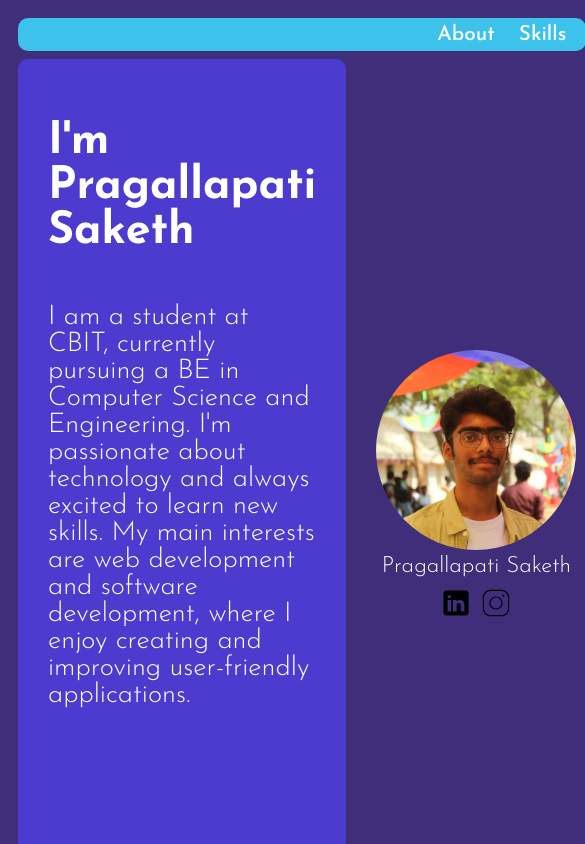
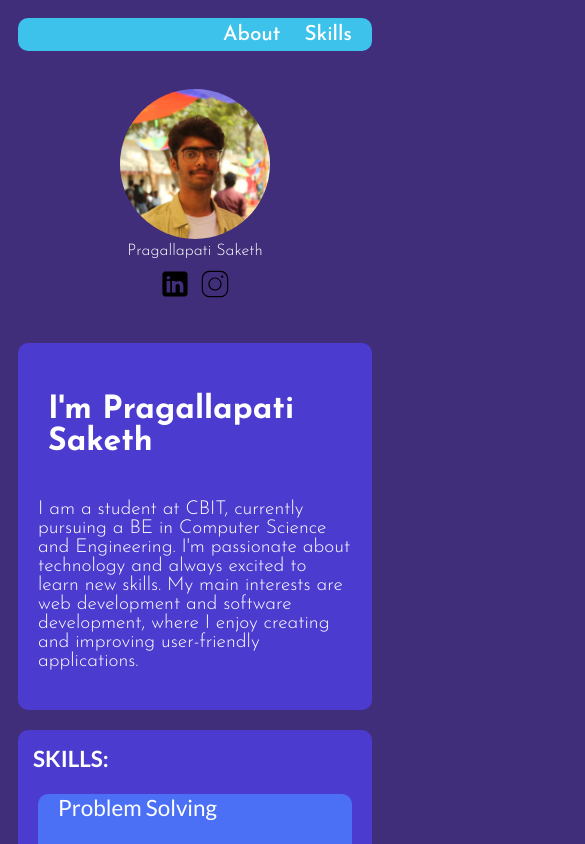
Before and after one commit to sakethpragallapati/Personal-Portfolio-Website, a plain HTML site: page index.html in a window 390 px wide. Shown: the top 844 px of the page, 585 px wide, since content can reach past the window. Drawn offline with Linux system fonts and the light colour scheme.

Commit message:
Update style.css

```diff
--- a/style.css
+++ b/style.css
@@ -125,57 +125,48 @@ p{
     font-style: normal;
     text-align: left;
     padding: 10px;
-    font-size: 1.4rem;
+    font-size: 1.2rem;
     color: white;
 }
 
-@media (max-width: 770px){
-    .container-2{
+@media (max-width: 770px) {
+    .container {
+        grid-template-rows: auto;
+        grid-template-columns: 1fr;
+        grid-template-areas:
+            "card-1"
+            "img-card"
+            "card-2"
+            "card-3";
+    }
+    .container-2 {
         display: block;
     }
-    .one, .two, .three{
+    .one, .two, .three {
         background-color: #4B70F5;
         border-radius: 10px;
-        p{
-            padding-top: 0%;
-        }
-        h3{
-            padding-top: 20px;
-        }
     }
-    .center-div{
+    .center-div {
         display: flex;
         justify-content: center;
         align-items: center;
-        height: 100vh;
+        height: auto;
     }
-    .about-small{
-        font-size: 1.7rem;
+    .about-small {
+        font-size: 1.2rem;
+    }
+    p {
+        font-size: 1rem;
+        padding: 10px;
+    }
+    #about {
+        font-size: 1rem;
+        padding: 10px;
+    }
+    .img-card img {
+        height: 150px;
+    }
+    .pfp {
+        font-size: 1.2rem;
     }
 }
-
-@media (min-width:601px), (min-height: 962px) and (max-width:1280px), (max-height: 800px){
-    #navbar{
-        display: flex;
-        flex-direction: row;
-        justify-content: flex-start;
-        height: 80%;
-        align-items: center;
-    }
-    #navbar a{
-        padding-right: 0%;
-        margin-left: 20px;
-    }
-}
-
-@media (min-width:360px), (min-height: 640px) and (max-width:480px), (max-height: 896px){
-    .center-div{
-        display: flex;
-        justify-content: center;
-        align-items: center;
-        height: 100vh;
-    }
-    .about-small{
-        font-size: 1.7rem;
-    }
-}
```
